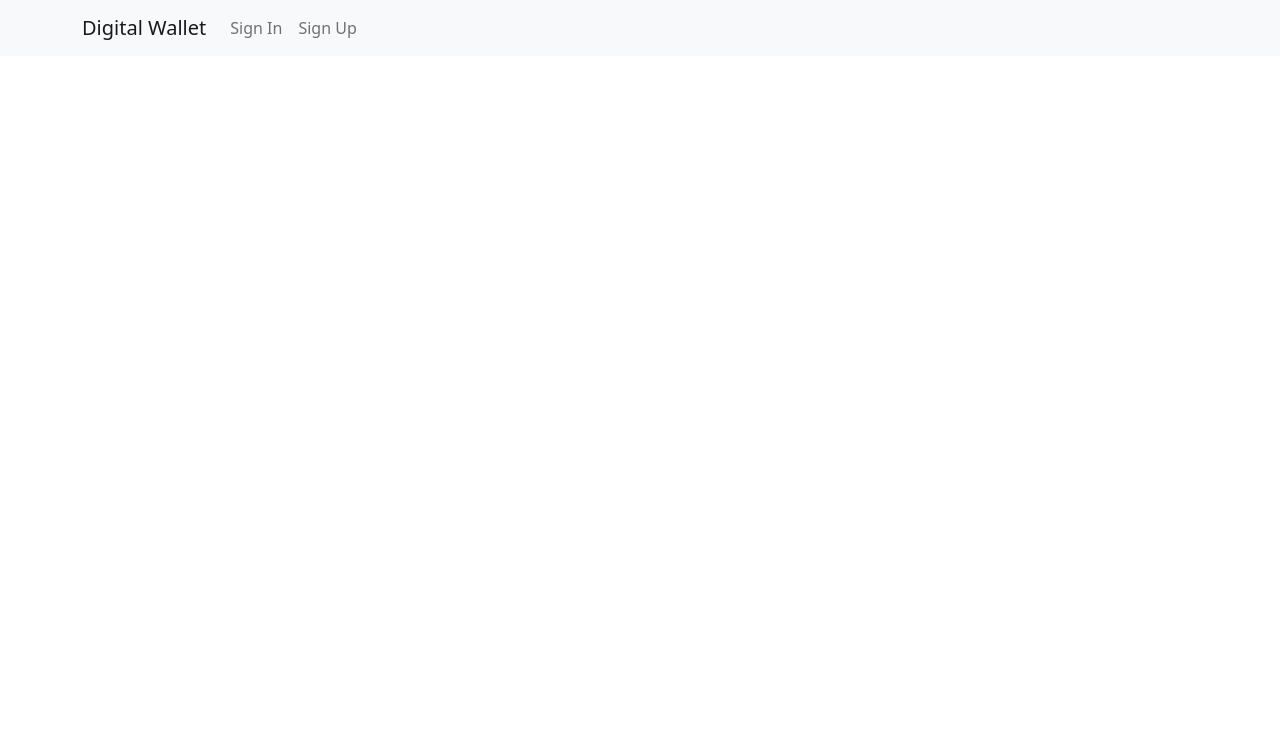
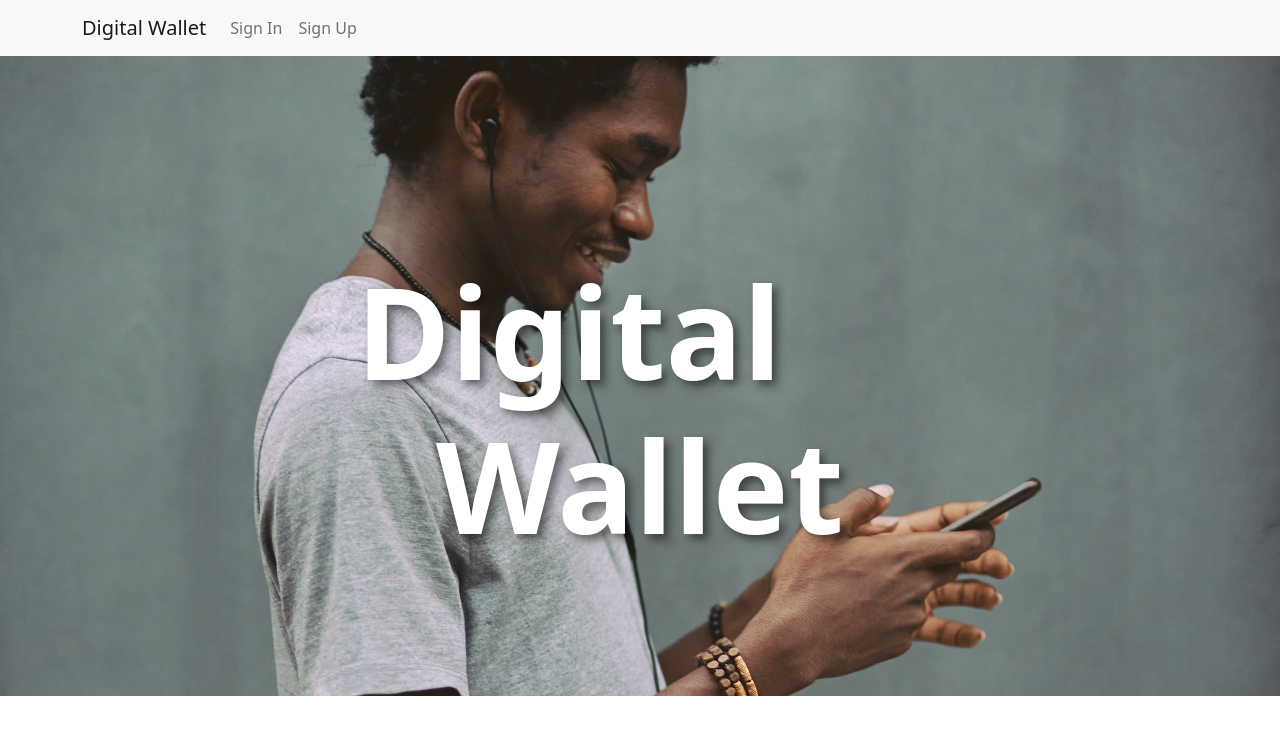
Before and after one commit to slendixx/digital-wallet-api, a React (Create React App) app in the folder web-client/: page /home in a window 1280 px wide. Shown: the top 734 px of the page. Built offline with nearby package versions, Linux system fonts and the light colour scheme.

Commit message:
implemented Banner Componen in Home view.

```diff
--- a/web-client/src/views/home/Home.js
+++ b/web-client/src/views/home/Home.js
@@ -1,9 +1,11 @@
 import HomeNavbar from "../../components/layout/navbar/HomeNavbar";
+import Banner from "./banner/Banner";
 
 const Home = () => {
   return (
     <>
       <HomeNavbar />
+      <Banner />
     </>
   );
 };
--- a/web-client/src/views/home/banner/Banner.js
+++ b/web-client/src/views/home/banner/Banner.js
@@ -0,0 +1,18 @@
+import styles from "./Banner.module.css";
+import Img1 from "../../../assets/img1.jpg";
+
+const Banner = () => {
+  return (
+    <div className={styles.container}>
+      <h1 className={`${styles.banner__header}`}>
+        Digital <span className={styles["banner__header--second"]}>Wallet</span>
+      </h1>
+      <img
+        src={Img1}
+        className={`${styles.banner__image}`}
+        alt="smiling standing man watching his cell phone"
+      ></img>
+    </div>
+  );
+};
+export default Banner;
--- a/web-client/src/views/home/banner/Banner.module.css
+++ b/web-client/src/views/home/banner/Banner.module.css
@@ -0,0 +1,30 @@
+.container {
+  position: relative;
+  flex-flow: row-reverse;
+  background-color: #f5f5f5;
+  width: 100%;
+}
+.banner__image {
+  object-fit: cover;
+  width: 100%;
+  height: 40rem;
+  object-position: 0 25%;
+  /*box-shadow: 10px 10px 20px 1px rgba(0, 0, 0, 0.3);*/
+}
+
+.banner__header {
+  position: absolute;
+  left: 50%;
+  top: 55%;
+  transform: translate(-50%, -50%);
+  z-index: 1;
+  width: min-content;
+  color: white;
+  font-size: 8rem;
+  font-weight: bold;
+  text-transform: capitalize;
+  text-shadow: 5px 5px 10px rgba(0, 0, 0, 0.5);
+}
+.banner__header--second {
+  margin: 5rem;
+}
```
